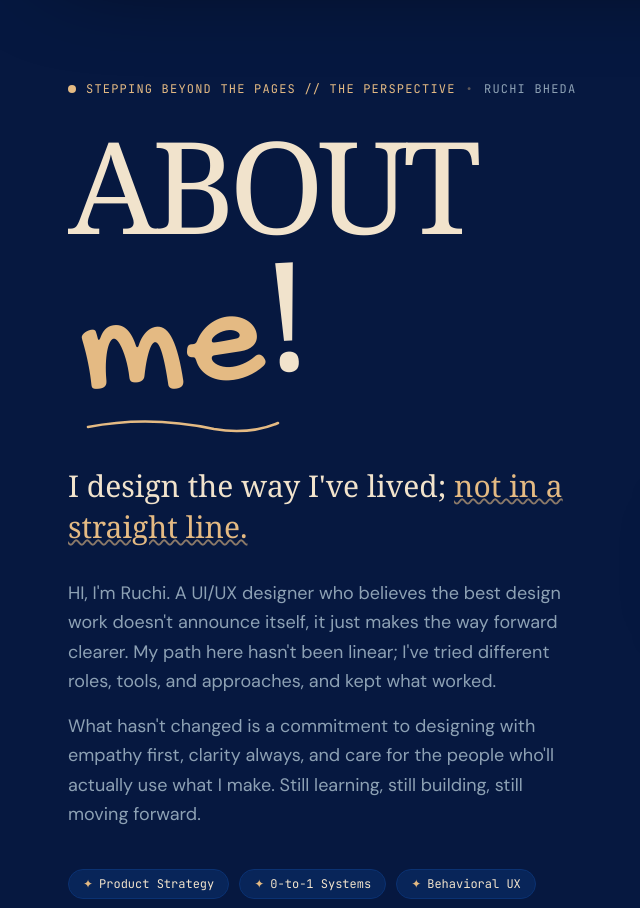
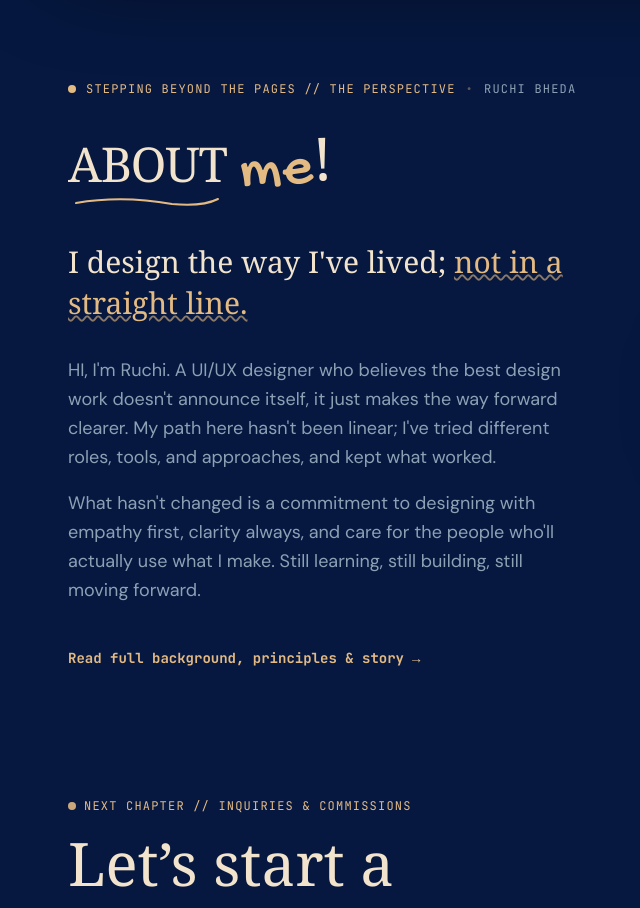
Before and after one commit to ruchibheda000-ship-it/ruchi-portfolio, a React (Vite) app: page / in a window 1280 px wide. Shown: the part 1440-2348 px from the top of the page, without its empty margins (108-748 px from the left). Built offline with nearby package versions, Linux system fonts and the light colour scheme; a web font is replaced by a local one.

Commit message:
style: keep About Me heading on single line with balanced size and remove tactical pills

```diff
--- a/src/pages/Home.jsx
+++ b/src/pages/Home.jsx
@@ -439,19 +439,19 @@ export default function Home() {
           {/* --------------------------------------------------------------------- */}
           <div className="lg:col-span-7 space-y-6 sm:space-y-8">
 
-            {/* Bold Expressive Heading */}
+            {/* About Me Heading (Single Line, Balanced Proportion) */}
             <div className="relative inline-block select-none">
-              <h2 className="font-serif text-6xl sm:text-7xl lg:text-8xl xl:text-9xl text-[#F1E3CC] leading-[0.88] tracking-tighter uppercase font-normal">
-                ABOUT<br />
-                <span className="font-hand text-[#E4BA83] tracking-normal lowercase text-7xl sm:text-8xl lg:text-9xl xl:text-[9.5rem] inline-block transform -rotate-3 ml-1 sm:ml-2">
+              <h2 className="font-serif text-3xl sm:text-4xl lg:text-5xl text-[#F1E3CC] tracking-tight font-normal flex items-baseline gap-2 sm:gap-3">
+                <span className="uppercase">About</span>
+                <span className="font-hand text-[#E4BA83] tracking-normal lowercase text-4xl sm:text-5xl lg:text-6xl inline-block transform -rotate-2">
                   me<span className="text-[#F1E3CC] font-serif">!</span>
                 </span>
               </h2>
 
               {/* Hand-drawn swirl underline in Path Gold */}
-              <div className="absolute -bottom-3 left-2 sm:left-4 pointer-events-none">
-                <svg width="200" height="24" viewBox="0 0 200 24" fill="none" stroke="#E4BA83" strokeWidth="2.5" strokeLinecap="round">
-                  <path d="M4 14 Q65 2 130 16 Q165 22 194 10" />
+              <div className="absolute -bottom-2 left-1 pointer-events-none">
+                <svg width="150" height="16" viewBox="0 0 150 16" fill="none" stroke="#E4BA83" strokeWidth="2" strokeLinecap="round">
+                  <path d="M4 10 Q50 2 100 11 Q130 14 146 6" />
                 </svg>
               </div>
             </div>
@@ -474,26 +474,6 @@ export default function Home() {
               <p>
                 What hasn't changed is a commitment to designing with empathy first, clarity always, and care for the people who'll actually use what I make. Still learning, still building, still moving forward.
               </p>
-            </div>
-
-            {/* Tactical Pillars / Attribute Pills */}
-            <div className="pt-2 flex flex-wrap gap-2.5 font-mono text-xs">
-              <span className="px-3.5 py-1.5 rounded-full bg-[#0B3272]/50 border border-[#0B3272] text-[#F1E3CC] flex items-center gap-1.5">
-                <span className="text-[#E4BA83]">✦</span>
-                <span>Product Strategy</span>
-              </span>
-              <span className="px-3.5 py-1.5 rounded-full bg-[#0B3272]/50 border border-[#0B3272] text-[#F1E3CC] flex items-center gap-1.5">
-                <span className="text-[#E4BA83]">✦</span>
-                <span>0-to-1 Systems</span>
-              </span>
-              <span className="px-3.5 py-1.5 rounded-full bg-[#0B3272]/50 border border-[#0B3272] text-[#F1E3CC] flex items-center gap-1.5">
-                <span className="text-[#E4BA83]">✦</span>
-                <span>Behavioral UX</span>
-              </span>
-              <span className="px-3.5 py-1.5 rounded-full bg-[#0B3272]/50 border border-[#0B3272] text-[#F1E3CC] flex items-center gap-1.5">
-                <span className="text-[#E4BA83]">✦</span>
-                <span>Design Entrepreneurship</span>
-              </span>
             </div>
 
             {/* Link to Full About Document */}
```
